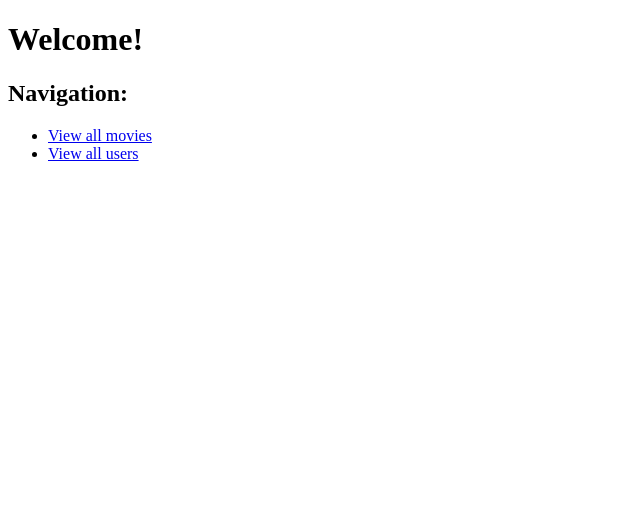
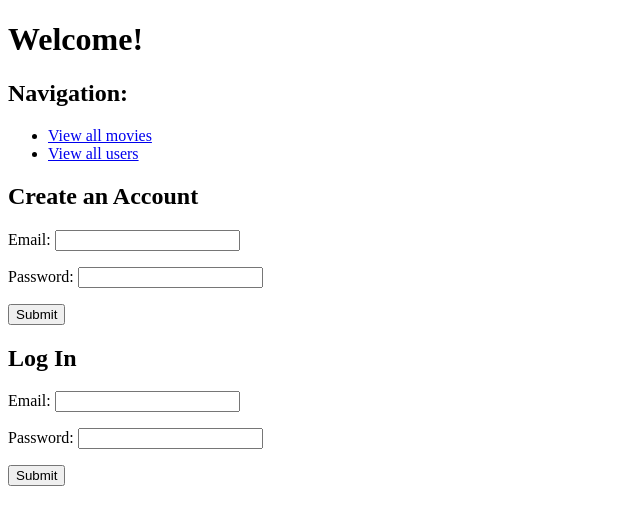
Before and after one commit to rubywaddell/hb-ratings, a Flask app: page / in a window 1280 px wide. Shown: the top 525 px of the page, without its empty margins (0-640 px from the left). Run offline with Flask 2, Linux system fonts and the light colour scheme.

Commit message:
Create functions to allow users to create an account and/or log in

```diff
--- a/crud.py
+++ b/crud.py
@@ -22,6 +22,12 @@ def get_user_by_id(user_id):
     """Return the first user with a given id"""
 
     user = User.query.filter(User.user_id == user_id).first()
+    return user
+
+def get_user_by_email(user_email):
+    """Determine if a user profile exists already"""
+
+    user = User.query.filter(User.user_email == user_email).first()
     return user
 
 def create_movie(title, overview, release_date, poster_path):
--- a/server.py
+++ b/server.py
@@ -19,12 +19,14 @@ def show_homepage():
 
     return render_template("homepage.html")
 
+
 @app.route("/movies")
 def show_movies():
     """View a list of all movies"""
 
     movies = crud.show_movie()
     return render_template("all_movies.html", movies=movies)
+
 
 @app.route("/movies/<movie_id>")
 def show_movie_detail(movie_id):
@@ -34,12 +36,44 @@ def show_movie_detail(movie_id):
 
     return render_template("movie_details.html", movie=movie)
 
+
 @app.route("/users")
 def show_users():
     """View a page with a list of all app users"""
 
     users = crud.show_users()
     return render_template("all_users.html", users=users)
+
+
+@app.route("/users", methods=["POST"])
+def create_account():
+    """Create a new user account"""
+
+    email = request.form.get("email")
+    password = request.form.get("password")
+
+    get_user = crud.get_user_by_email(email)
+    # print(get_user)
+
+    if get_user == None:
+        crud.create_user(email=email, password=password)
+        flash("Account created successfully")
+    else:
+        flash("An account with that email already exists")
+
+    return redirect("/")
+
+
+@app.route("/login", methods=["POST"])
+def user_login():
+    """Logs an existing user into the app"""
+
+    email = request.form.get("email")
+    user = crud.get_user_by_email(email)
+    session[email] = user.user_id
+
+    flash("Logged in!")
+    return redirect("/")
 
 @app.route("/users/<user_id>")
 def show_user_profile(user_id):
@@ -48,6 +82,7 @@ def show_user_profile(user_id):
     user = crud.get_user_by_id(user_id)
     return render_template("user_profile.html", user=user)
 
+
 if __name__ == "__main__":
     # DebugToolbarExtension(app)
     connect_to_db(app)
--- a/templates/base.html
+++ b/templates/base.html
@@ -10,6 +10,11 @@
     {% block head %}{% endblock %}
   </head>
   <body>
+
+    {% for msg in get_flashed_messages() %}
+      <p class="flash-msg"> {{ msg }} </p>
+    {% endfor %}
+
     {% block body %}{% endblock %}
 
     {% block after_body %}{% endblock %}
--- a/templates/homepage.html
+++ b/templates/homepage.html
@@ -10,4 +10,19 @@
         <li><a href='/users'>View all users</a></li>
     </ul>
 
+    <h2>Create an Account</h2>
+    <form action="/users" method="POST">
+        <p>Email: <input type="text" name="email"></p>
+        <p>Password: <input type="password" name="password"></p>
+        <p><input type="submit"></p>
+    </form>
+
+    <h2>Log In</h2>
+
+    <form action="/login" method="POST">
+        <p>Email: <input type="text" name="email"></p>
+        <p>Password: <input type="password" name="password"></p>
+        <p><input type="submit"></p>
+    </form>
+
 {% endblock %}
```
